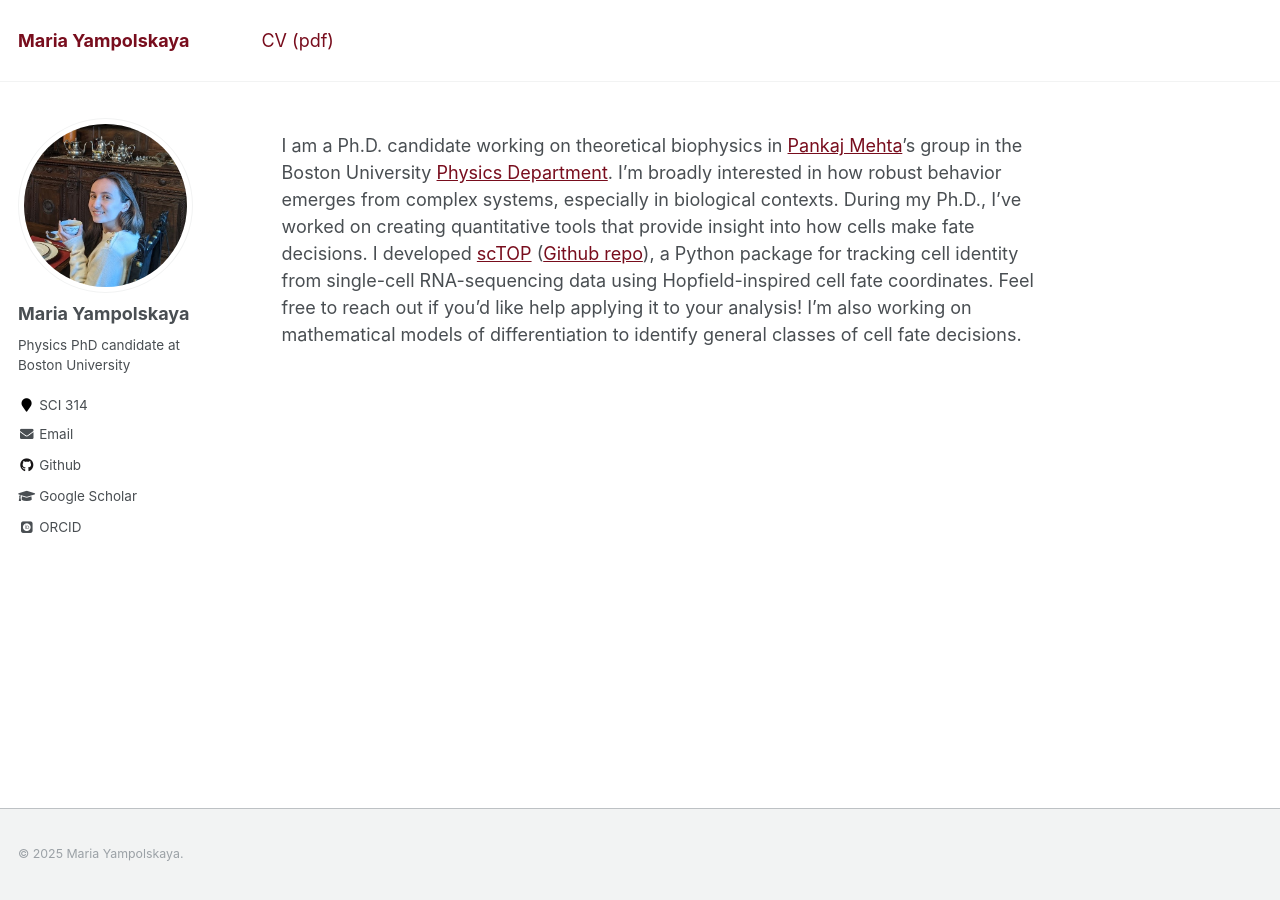
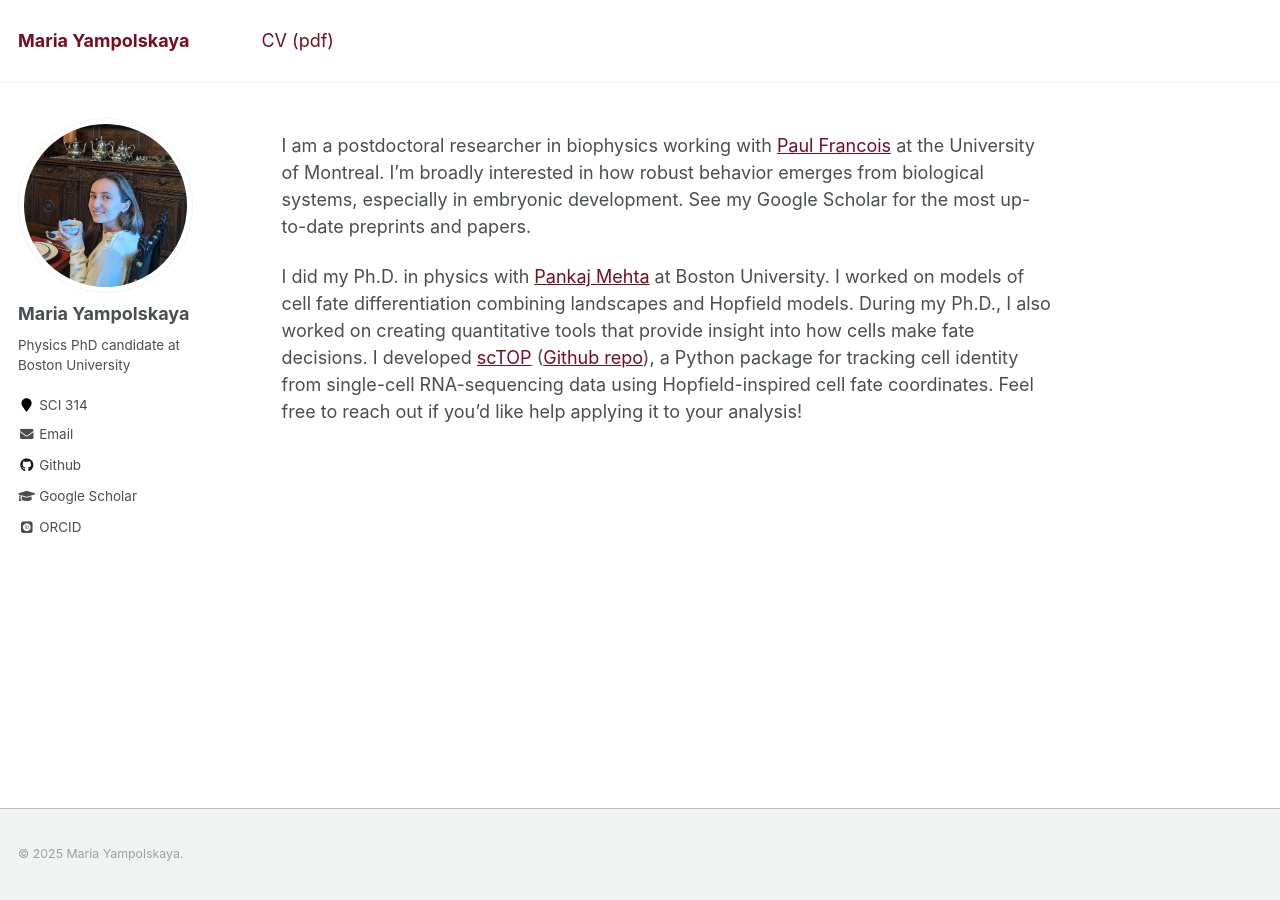
Before and after one commit to maria-yampolskaya/maria-yampolskaya.github.io, a Jekyll site: the page built from _pages/about.md, in a window 1280 px wide. Built offline with Jekyll 4.4.1, drawn with Linux system fonts in a browser that asks for light colours; some web fonts are replaced.

Commit message:
Update about.md

```diff
--- a/_pages/about.md
+++ b/_pages/about.md
@@ -8,5 +8,6 @@ redirect_from:
   - /about.html
 ---
 
-I am a Ph.D. candidate working on theoretical biophysics in [Pankaj Mehta](http://physics.bu.edu/~pankajm/)'s group in the Boston University [Physics Department](http://physics.bu.edu/). I'm broadly interested in how robust behavior emerges from complex systems, especially in biological contexts. During my Ph.D., I've worked on creating quantitative tools that provide insight into how cells
-make fate decisions. I developed [scTOP](https://doi.org/10.1242/dev.201873) ([Github repo](https://github.com/Emergent-Behaviors-in-Biology/scTOP/tree/main)), a Python package for tracking cell identity from single-cell RNA-sequencing data using Hopfield-inspired cell fate coordinates. Feel free to reach out if you'd like help applying it to your analysis! I'm also working on mathematical models of differentiation to identify general classes of cell fate decisions.
+I am a postdoctoral researcher in biophysics working with [Paul Francois](https://recherche.umontreal.ca/english/our-researchers/professors-directory/researcher/is/in35548/) at the University of Montreal. I'm broadly interested in how robust behavior emerges from biological systems, especially in embryonic development. See my Google Scholar for the most up-to-date preprints and papers.
+
+I did my Ph.D. in physics with [Pankaj Mehta](http://physics.bu.edu/~pankajm/) at Boston University. I worked on models of cell fate differentiation combining landscapes and Hopfield models. During my Ph.D., I also worked on creating quantitative tools that provide insight into how cells make fate decisions. I developed [scTOP](https://doi.org/10.1242/dev.201873) ([Github repo](https://github.com/Emergent-Behaviors-in-Biology/scTOP/tree/main)), a Python package for tracking cell identity from single-cell RNA-sequencing data using Hopfield-inspired cell fate coordinates. Feel free to reach out if you'd like help applying it to your analysis!
```
